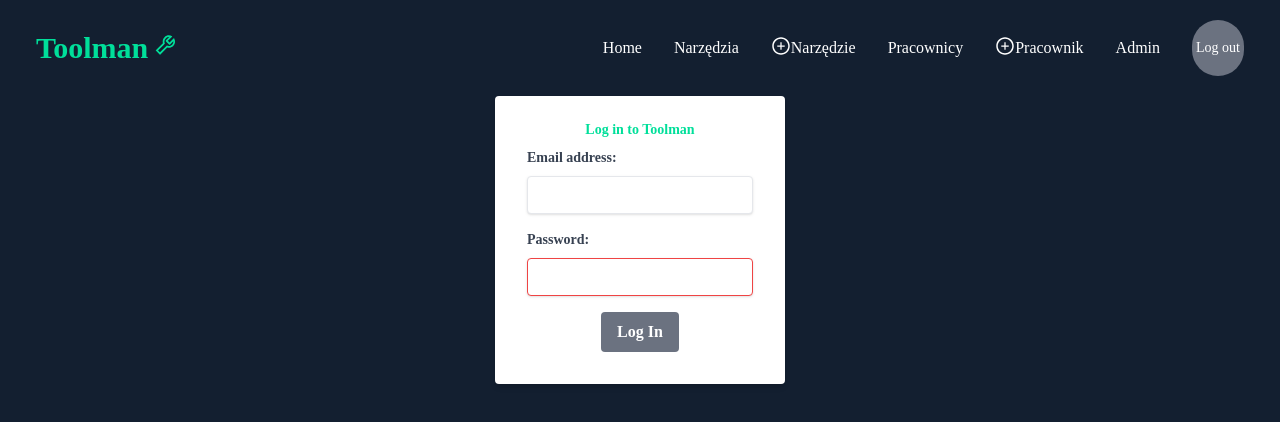
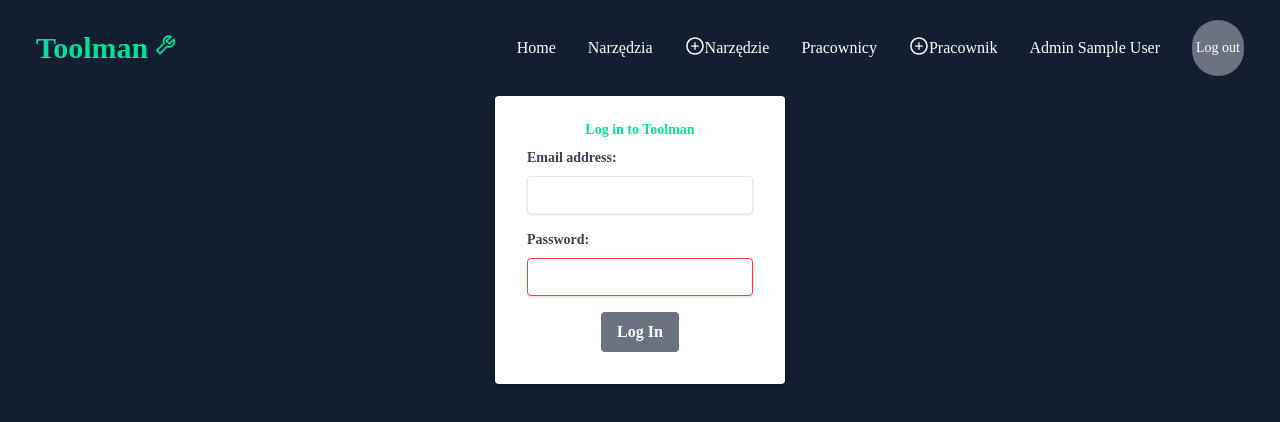
Before and after one commit to TomPrint/Toolman, a React (Create React App) app in the folder frontend/: page /login in a window 1280 px wide. Shown: the top 422 px of the page. Built offline with nearby package versions, Linux system fonts and the light colour scheme; sample sign-in values are in the browser's storage.

Commit message:
conditionally render /admin route and button for user.isAdmin

```diff
--- a/frontend/src/App.js
+++ b/frontend/src/App.js
@@ -4,7 +4,7 @@ import { BrowserRouter, Routes, Route, Navigate } from "react-router-dom";
 //pages & components
 import Home from "./pages/Home";
 import Navbar from "./components/Navbar";
-import Footer from "./components/Footer";
+// import Footer from "./components/Footer";
 import Signup from "./pages/Signup"
 import Items from "./pages/Items";
 import ItemForm from "./components/ItemForm";
@@ -16,10 +16,14 @@ import ManageUser from "./pages/ManageUser";
 import { useAuthContext } from './hooks/useAuthContext'
 import WorkerItems from "./pages/WorkerItems";
 import SingleItem from "./pages/SingleItem";
+import { useIsAdmin } from './hooks/useAdmin'
+
 
 
 function App() {
   const { user } = useAuthContext()
+  const isAdmin = useIsAdmin()
+
   return (
     <div className="App">
       <BrowserRouter>
@@ -27,7 +31,7 @@ function App() {
         <div className="pages text-white">
           <Routes>
             <Route path="/" element={user ? <Home /> : <Navigate to="/login" />} />
-            <Route path="/admin" element={user ? <Admin /> : <Navigate to="/login" />} />
+            <Route path="/admin" element={isAdmin ? <Admin /> : <Navigate to="/login" />} />
             <Route path="/signup" element={user ? <Signup /> : <Navigate to="/login" />} />
             <Route path="/login" element={<Login />} />
             <Route path="/items" element={user ? <Items /> : <Navigate to="/login" />} />
--- a/frontend/src/components/Navbar.js
+++ b/frontend/src/components/Navbar.js
@@ -3,12 +3,20 @@ import { Link } from 'react-router-dom'
 import { AiOutlineClose, AiOutlineMenu, AiOutlineTool, AiOutlinePlusCircle } from 'react-icons/ai'
 import { useLogout } from '../hooks/useLogout'
 import { useAuthContext } from '../hooks/useAuthContext'
+import { useIsAdmin } from '../hooks/useAdmin'
+
+
+
 
 const Navbar = () => {
     const [nav, setNav] = useState(false)
-
     const {logout} = useLogout()
     const { user } = useAuthContext()
+    const isAdmin = useIsAdmin()
+
+
+  ;
+
 
     //set nav to an opossite value
     const handleNav = () => {
@@ -28,7 +36,9 @@ const Navbar = () => {
                     <Link to='/items/add'><li className='p-4 hover:text-[#00df9a] transition-all duration-500'><span className='flex'><AiOutlinePlusCircle size={20}/>Narzędzie</span></li></Link>
                     <Link to='/workers'><li className='p-4 hover:text-[#00df9a] transition-all duration-500'>Pracownicy</li></Link>
                     <Link to='/workers/add'><li className='p-4 hover:text-[#00df9a] transition-all duration-500'><span className='flex'><AiOutlinePlusCircle size={20}/>Pracownik</span></li></Link>
-                    <Link to='/admin'><li className='p-4 hover:text-[#00df9a] transition-all duration-500'>Admin</li></Link>
+                    { isAdmin && user ? <Link to='/admin'><li className='p-4 hover:text-[#00df9a] transition-all duration-500'>Admin {user.name}</li></Link> : <div></div> }
+
+
                     {user &&(
                     <button onClick = {handleLogoutClick} className="px-1 ml-4 bg-gray-500 hover:bg-[#00df9a] transition-all duration-500 text-white text-sm rounded-full">Log out <span className="text-xs"></span></button>)}
                      {!user && (<div></div>)}
--- a/frontend/src/context/AuthContext.js
+++ b/frontend/src/context/AuthContext.js
@@ -5,11 +5,15 @@ import { createContext, useReducer, useEffect } from 'react'
 export const AuthContext = createContext()
 
 export const authReducer = (state, action) => {
+
+
   switch (action.type) {
     case 'LOGIN':
       return { user: action.payload }
     case 'LOGOUT':
-      return { user: null }
+
+      // window.localStorage.clear()
+      return {user: null }
 
     case 'DELETE_USER':
       return {...state, user: state.user.filter(u =>
@@ -22,8 +26,8 @@ export const authReducer = (state, action) => {
 
 export const AuthContextProvider = ({ children }) => {
   const [state, dispatch] = useReducer(authReducer, {
-    user: null
-  })
+  user: null
+})
 
   useEffect(() => {
     const user = JSON.parse(localStorage.getItem('user'))
@@ -32,13 +36,9 @@ export const AuthContextProvider = ({ children }) => {
       dispatch({ type: 'LOGIN', payload: user })
     }
 
-
   }, [])
 
-
-  console.log('AuthContext state:', state)
-
-
+  // console.log('AuthContext state:', state)
 
   return (
     <AuthContext.Provider value={{ ...state, dispatch }}>
--- /dev/null
+++ b/frontend/src/hooks/useAdmin.js
@@ -0,0 +1,21 @@
+import { useEffect, useState } from 'react';
+import { useAuthContext} from '../hooks/useAuthContext';
+
+export function useIsAdmin() {
+    const { user } = useAuthContext();
+    const [isAdmin, setIsAdmin] = useState(null);
+
+    useEffect(() => {
+      if (user) {
+        setIsAdmin(user.isAdmin && user);
+      }
+    }, [user]);
+
+    useEffect(() => {
+      if (!user || user === null) {
+        setIsAdmin(null);
+      }
+    }, [user]);
+
+    return isAdmin;
+  }
--- a/frontend/src/pages/Home.js
+++ b/frontend/src/pages/Home.js
@@ -8,7 +8,7 @@ const Home = () => {
     <div>
       <h1 className="flex justify-center py-4 text-xl font-bold"> Strona główna: </h1>
       <div className="flex justify-center items-center  h-30 max-w-[1240px] mx-auto px-4 text-white">
-        {user &&(<div className="flex-center justify-center py-5 text-xl text-white">Zalogowano Użytkownika:<div className="flex-auto px-4 py-1 text-[#00df9a]"> {user.email}</div></div>)}
+        {user &&(<div className="flex-center justify-center py-5 text-xl text-white">Zalogowano Użytkownika:<div className="flex-auto  text-[#00df9a]"> {user.name} : {user.email}</div></div>)}
         {!user && (<div></div>)}
       </div>
     </div>
--- a/frontend/src/pages/ManageUser.js
+++ b/frontend/src/pages/ManageUser.js
@@ -27,17 +27,6 @@ function ManageUser() {
     let result = await fetch("/api/user/users");
     result = await result.json();
     setUser(result);
-
-    // checking if activeuser in localstorage is admin
-    const emails = result.flatMap((user) => (user.isAdmin ? user.email : []));
-    const item = JSON.parse(localStorage.getItem("user"));
-    const activeuser = item.email;
-    console.log(activeuser);
-    console.log(emails);
-    if (emails.includes(activeuser)) {
-      console.log('✅ Active User is Admin');
-    }
-
     setLoading(false);
   }
 
```
Also changed, not shown: 2 other files (tests, documents, lock files or other folders).
